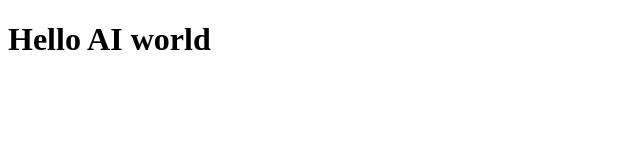
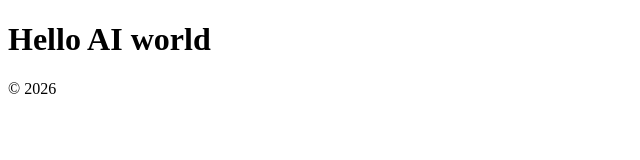
Before and after one commit to sachinksachu/Automate_with_AI, a plain HTML site: page index.html in a window 1280 px wide. Shown: the full height of the page, 0-640 px from the left. Drawn offline with Linux system fonts and the light colour scheme.

Commit message:
Add footer

```diff
--- a/index.html
+++ b/index.html
@@ -7,5 +7,8 @@
 </head>
 <body>
     <h1>Hello AI world</h1>
+    <footer>
+        <p>&copy; 2026</p>
+    </footer>
 </body>
 </html>
```
